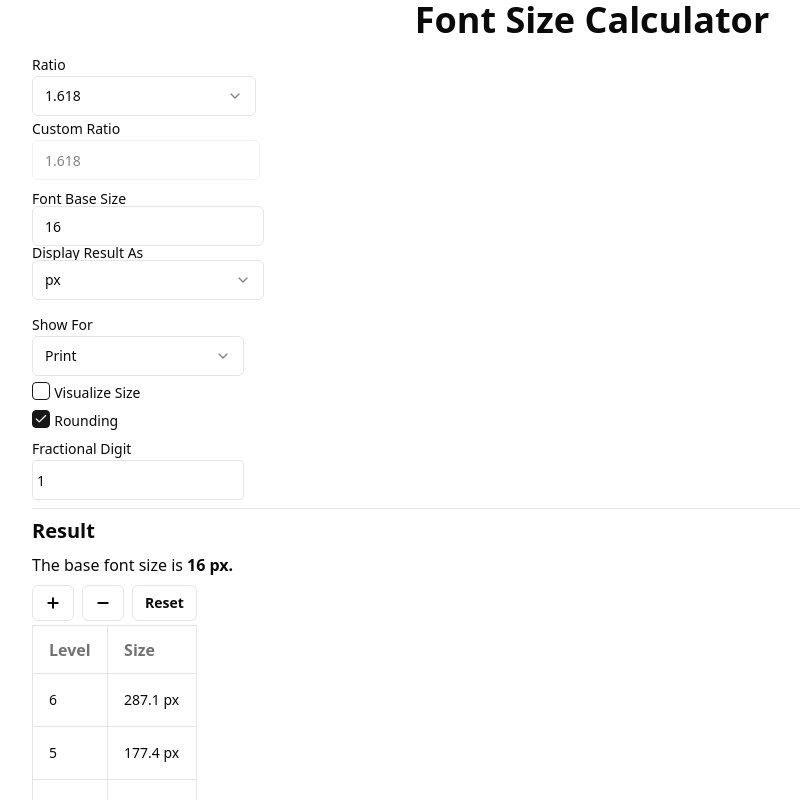
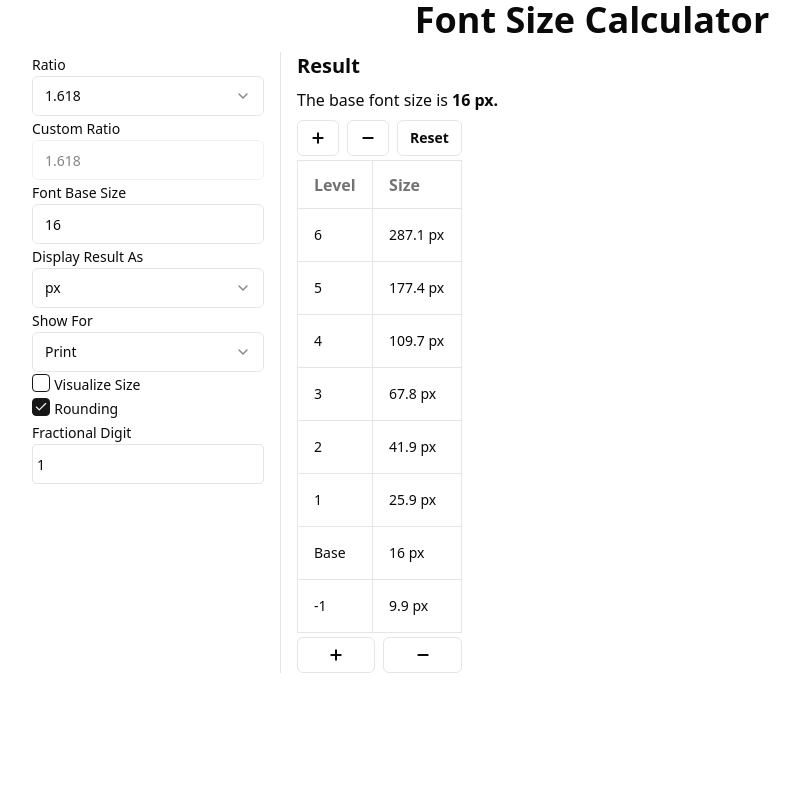
Before and after one commit to RMalik777/FontCalc, a SvelteKit app: page / in a window 1280 px wide. Shown: the top 800 px of the page, without its empty margins (48-848 px from the left). Built offline with nearby package versions, Linux system fonts and the light colour scheme; a web font is replaced by a local one.

Commit message:
style: adjust layout

```diff
--- a/src/lib/components/result-list.svelte
+++ b/src/lib/components/result-list.svelte
@@ -4,18 +4,19 @@
 	import { Plus, Minus } from "lucide-svelte";
 
 	import { Button } from "$lib/components/ui/button/index";
-	import { Input } from "$lib/components/ui/input/index";
-	import { Label } from "$lib/components/ui/label/index";
-	import { Checkbox } from "$lib/components/ui/checkbox/index";
-	import * as Select from "$lib/components/ui/select/index";
+
 	import * as Table from "$lib/components/ui/table/index";
 
 	interface Props {
 		base_size: number;
 		constant: string;
 		display: "px" | "rem";
+		show_as: "Web" | "Print";
+		visualize: boolean;
+		rounding: boolean;
+		rounding_to: number;
 	}
-	let { base_size, constant, display }: Props = $props();
+	let { base_size, constant, display, show_as, visualize, rounding, rounding_to }: Props = $props();
 
 	// Predefined values for web
 	const web = [
@@ -40,11 +41,6 @@
 		{ label: "Base", level: 0 },
 		{ label: "-1", level: -1 },
 	]);
-
-	let show_as: "Web" | "Print" = $state("Print");
-	let visualize = $state(false);
-	let rounding = $state(true);
-	let rounding_to = $state(1);
 
 	function pushHead() {
 		if (print.length === 0) {
@@ -80,40 +76,8 @@
 	let show = $derived(show_as === "Print" ? print : web);
 </script>
 
-<section class="flex w-full flex-col items-center">
+<section class="flex grow flex-col items-center">
 	<div class="flex w-full flex-col items-start justify-center gap-2">
-		<form class="w-fit space-y-1">
-			<Label for="showas">Show For</Label>
-			<Select.Root type="single" bind:value={show_as}>
-				<Select.Trigger id="showas">{show_as}</Select.Trigger>
-				<Select.Content>
-					<Select.Item value="Print">Print</Select.Item>
-					<Select.Item value="Web">Web</Select.Item>
-				</Select.Content>
-			</Select.Root>
-
-			<div>
-				<Checkbox id="simulate" name="simulate" bind:checked={visualize} />
-				<Label for="simulate" class="inline-block">Visualize Size</Label>
-			</div>
-			<div>
-				<Checkbox id="rounding" name="rounding" bind:checked={rounding} />
-				<Label for="rounding" class="inline-block">Rounding</Label>
-			</div>
-			<Label for="roundingTo">Fractional Digit</Label>
-			<Input
-				type="number"
-				id="roundingTo"
-				name="roundingTo"
-				min="0"
-				placeholder="The amount of number behind point"
-				bind:value={rounding_to}
-				disabled={!rounding}
-				class="rounded-sm px-1 py-px"
-			/>
-		</form>
-
-		<hr class="h-px w-full" />
 		<h2 class="text-xl font-semibold">Result</h2>
 		<p>The base font size is <span class="font-bold">{base_size} px.</span></p>
 
--- a/src/routes/+page.svelte
+++ b/src/routes/+page.svelte
@@ -1,7 +1,10 @@
 <script lang="ts">
+	import { untrack } from "svelte";
 	import { Input } from "$lib/components/ui/input/index";
 	import { Label } from "$lib/components/ui/label/index";
+	import { Checkbox } from "$lib/components/ui/checkbox/index";
 	import * as Select from "$lib/components/ui/select/index.js";
+	import { Separator } from "$lib/components/ui/separator/index.js";
 
 	import Result from "$lib/components/result-list.svelte";
 	import Snippet from "$lib/components/snippet.svelte";
@@ -21,7 +24,10 @@
 			label: "Custom",
 		},
 	];
-	import { untrack } from "svelte";
+	let show_as: "Web" | "Print" = $state("Print");
+	let visualize = $state(false);
+	let rounding = $state(true);
+	let rounding_to = $state(1);
 
 	// This is intentional, custom_option initial value need to be the same as selected_option initial value
 	let custom_option: string | undefined = $state(untrack(() => selected_option));
@@ -38,8 +44,8 @@
 	class="mx-4 flex h-fit min-h-dvh flex-col items-start justify-start gap-3 sm:mx-8 md:mx-14 lg:mx-20"
 >
 	<h1 class="self-center text-center text-4xl font-semibold">Font Size Calculator</h1>
+	<div class="flex w-full flex-row justify-between gap-4">
 		<form class="w-fit space-x-1">
-		<div>
 			<Label for="constant">Ratio</Label>
 			<Select.Root
 				type="single"
@@ -53,8 +59,6 @@
 					{/each}
 				</Select.Content>
 			</Select.Root>
-		</div>
-		<div>
 			<Label for="custom">Custom Ratio</Label>
 			<Input
 				type="number"
@@ -65,10 +69,6 @@
 				disabled={selected_option != "Custom"}
 				bind:value={custom_option}
 			/>
-		</div>
-	</form>
-
-	<form class="flex w-fit flex-col items-start justify-start space-x-1">
 			<Label for="base">Font Base Size</Label>
 			<Input
 				type="number"
@@ -86,7 +86,38 @@
 					{/each}
 				</Select.Content>
 			</Select.Root>
+
+			<Label for="showas">Show For</Label>
+			<Select.Root type="single" bind:value={show_as}>
+				<Select.Trigger id="showas">{show_as}</Select.Trigger>
+				<Select.Content>
+					<Select.Item value="Print">Print</Select.Item>
+					<Select.Item value="Web">Web</Select.Item>
+				</Select.Content>
+			</Select.Root>
+
+			<div>
+				<Checkbox id="simulate" name="simulate" bind:checked={visualize} />
+				<Label for="simulate" class="inline-block">Visualize Size</Label>
+			</div>
+			<div>
+				<Checkbox id="rounding" name="rounding" bind:checked={rounding} />
+				<Label for="rounding" class="inline-block">Rounding</Label>
+			</div>
+			<Label for="roundingTo">Fractional Digit</Label>
+			<Input
+				type="number"
+				id="roundingTo"
+				name="roundingTo"
+				min="0"
+				max="100"
+				placeholder="The amount of number behind point"
+				bind:value={rounding_to}
+				disabled={!rounding}
+				class="rounded-sm px-1 py-px"
+			/>
 		</form>
-
-	<Result {base_size} {constant} {display} />
+		<Separator orientation="vertical" />
+		<Result {base_size} {constant} {display} {show_as} {visualize} {rounding} {rounding_to} />
+	</div>
 </main>
```
Lines whose indentation alone changed are shown as unchanged.
